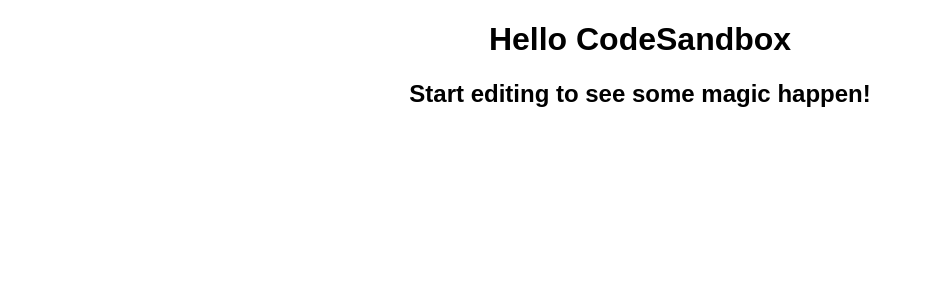
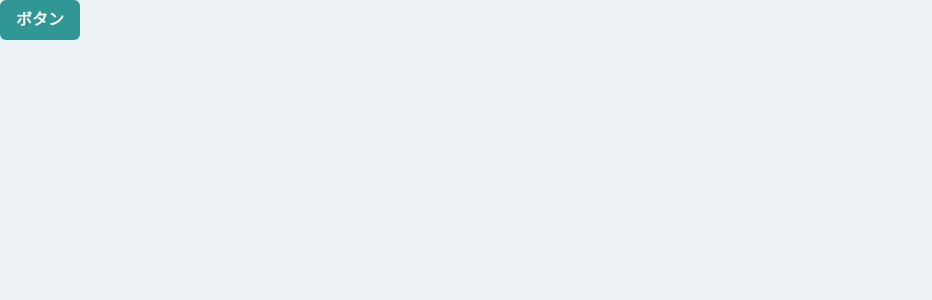
Before and after one commit to aokik-ao/stepup-section12-chakra, a React (Create React App) app: page / in a window 1280 px wide. Shown: the top 300 px of the page, without its empty margins (0-932 px from the left). Built offline with nearby package versions, Linux system fonts and the light colour scheme.

Commit message:
chakraが動くことを確認、react-dom-routerをインストール

```diff
--- a/package.json
+++ b/package.json
@@ -12,9 +12,11 @@
     "@chakra-ui/react": "1.8.8",
     "@emotion/react": "11.9.0",
     "@emotion/styled": "11.8.1",
+    "@types/react-router-dom": "5.3.3",
     "framer-motion": "6.3.3",
     "react": "17.0.2",
     "react-dom": "17.0.2",
+    "react-router-dom": "5.3.3",
     "react-scripts": "4.0.3"
   },
   "devDependencies": {
--- a/src/App.tsx
+++ b/src/App.tsx
@@ -1,10 +1,10 @@
-import "./styles.css";
+import { Button, ChakraProvider } from "@chakra-ui/react";
+import theme from "./theme/theme";
 
 export default function App() {
   return (
-    <div className="App">
-      <h1>Hello CodeSandbox</h1>
-      <h2>Start editing to see some magic happen!</h2>
-    </div>
+    <ChakraProvider theme={theme}>
+      <Button colorScheme="teal">ボタン</Button>
+    </ChakraProvider>
   );
 }
--- /dev/null
+++ b/src/theme/theme.ts
@@ -0,0 +1,13 @@
+import { extendTheme } from "@chakra-ui/react";
+
+const theme = extendTheme({
+  styles: {
+    global: {
+      body: {
+        backgroundColor: "gray.100",
+        color: "gray.800"
+      }
+    }
+  }
+});
+export default theme;
```
